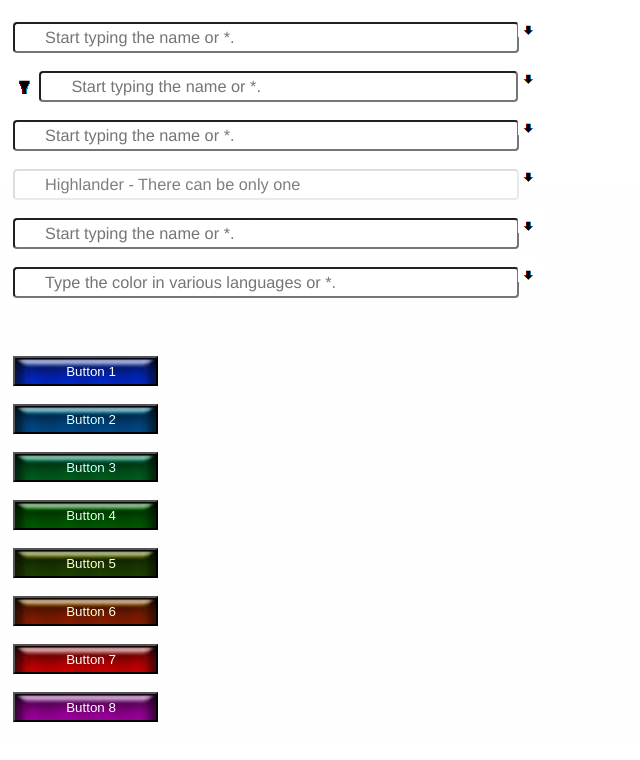
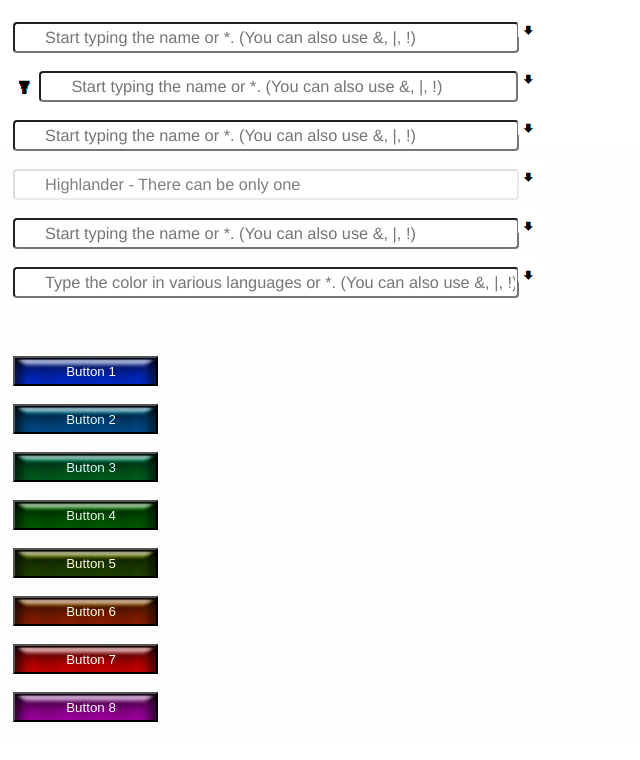
Before and after one commit to smorrison4/BQ-AutoComplete, a plain HTML site: page index.html in a window 1280 px wide. Shown: the whole page, without its empty margins (0-640 px from the left). Drawn offline with Linux system fonts and the light colour scheme.

Commit message:
Changed the placeholder text

```diff
--- a/index.html
+++ b/index.html
@@ -10,28 +10,28 @@
 <font face="Arial" color="#ffffff">
 <table class="auto-complete-table"><tr><td align="center"><font face="Arial" color="#ffffff"><b>Auto-Complete</b></font></td><td align="center"></td></tr></table>
 </font>
-<input id="bq1-auto-complete" type="text" autofocus placeholder="Start typing the name or *." class="bqauto-input"/>
+<input id="bq1-auto-complete" type="text" autofocus placeholder="Start typing the name or *. (You can also use &amp;, |, !)" class="bqauto-input"/>
 <button id="bq1-auto-complete-btn" class="bqac1-btn" onclick="bq1AutoCompleteFullOrCategories()" ondblclick="bq1AutoCompleteFullOnly()"></button>
 <!--<button id="bq1-auto-complete2-btn" class="bqac2-btn" onclick="bq1AutoCompleteFullOnly()" ondblclick="bq1AutoCompleteFullOnly()"></button>-->
 <br><br>
 <button id="bq2-auto-complete-filter-btn" class="bqac-filter-type-btn" onclick="bq2AutoCompleteCategoryList()" ondblclick="bq2AutoCompleteFullOnly()"></button>
-<input id="bq2-auto-complete" type="text" autofocus placeholder="Start typing the name or *." class="bqauto-input-shorter" />
+<input id="bq2-auto-complete" type="text" autofocus placeholder="Start typing the name or *. (You can also use &amp;, |, !)" class="bqauto-input-shorter" />
 <button id="bq2-auto-complete-btn" class="bqac1-btn" onclick="bq2AutoCompleteFullOrCategories()" ondblclick="bq2AutoCompleteFullOnly()"></button>
 <!--<button id="bq2-auto-complete2-btn" class="bqac2-btn" onclick="bq2AutoCompleteFullOnly()" ondblclick="bq2AutoCompleteFullOnly()"></button>-->
 <br><br>
-<input id="bq3-auto-complete" type="text" autofocus placeholder="Start typing the name or *." class="bqauto-input"/>
+<input id="bq3-auto-complete" type="text" autofocus placeholder="Start typing the name or *. (You can also use &amp;, |, !)" class="bqauto-input"/>
 <button id="bq3-auto-complete-btn" class="bqac1-btn" onclick="bq3AutoCompleteFullOrCategories()" ondblclick="bq3AutoCompleteFullOnly()"></button>
 <!--<button id="bq3-auto-complete-btn2" class="bqac2-btn" onclick="bq3AutoCompleteFullOnly()" ondblclick="bq3AutoCompleteFullOnly()"></button>-->
 <br><br>
-<input id="bq4-auto-complete" type="text" autofocus placeholder="Start typing the name or *." class="bqauto-input"/>
+<input id="bq4-auto-complete" type="text" autofocus placeholder="Start typing the name or *. (You can also use &amp;, |, !)" class="bqauto-input"/>
 <button id="bq4-auto-complete-btn" class="bqac1-btn" onclick="bq4AutoCompleteFullOrCategories()" ondblclick="bq4AutoCompleteFullOnly()"></button>
 <!--<button id="bq4-auto-complete2-btn" class="bqac2-btn" onclick="bq4AutoCompleteFullOnly()" ondblclick="bq4AutoCompleteFullOnly()"></button>-->
 <br><br>
-<input id="bq5-auto-complete" type="text" autofocus placeholder="Start typing the name or *." class="bqauto-input"/>
+<input id="bq5-auto-complete" type="text" autofocus placeholder="Start typing the name or *. (You can also use &amp;, |, !)" class="bqauto-input"/>
 <button id="bq5-auto-complete-btn" class="bqac1-btn" onclick="bq5AutoCompleteFullOrCategories()" ondblclick="bq5AutoCompleteFullOnly()"></button>
 <!--<button id="bq5-auto-complete2-btn" class="bqac2-btn" onclick="bq5AutoCompleteFullOnly()" ondblclick="bq5AutoCompleteFullOnly()"></button>-->
 <br><br>
-<input id="bq6-auto-complete" type="text" autofocus placeholder="Type the color in various languages or *." class="bqauto-input"/>
+<input id="bq6-auto-complete" type="text" autofocus placeholder="Type the color in various languages or *. (You can also use &amp;, |, !)" class="bqauto-input"/>
 <button id="bq6-auto-complete-btn" class="bqac1-btn" onclick="bq6AutoCompleteFullOrCategories()" ondblclick="bq6AutoCompleteFullOnly()"></button>
 <!--<button id="bq6-auto-complete2-btn" class="bqac2-btn" onclick="bq6AutoCompleteFullOnly()" ondblclick="bq6AutoCompleteFullOnly()"></button>-->
 <br><br><br>
```
